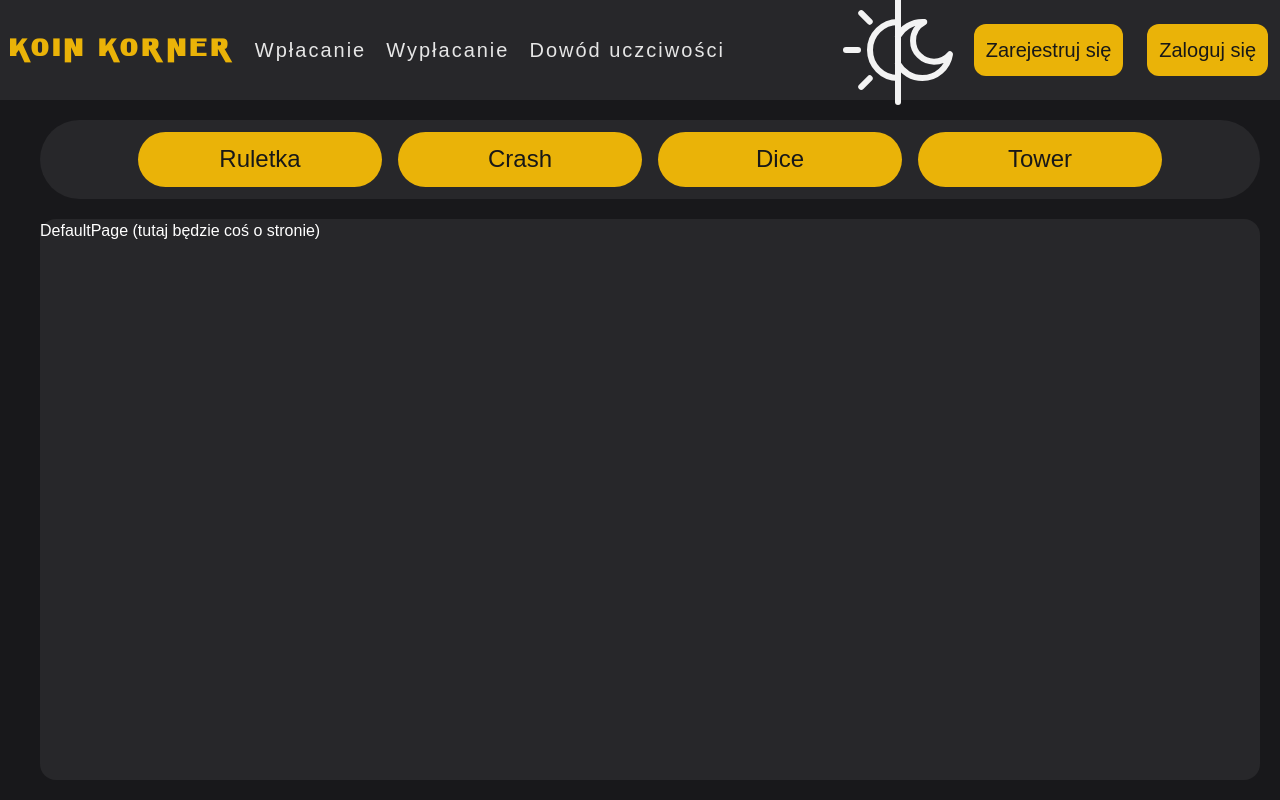
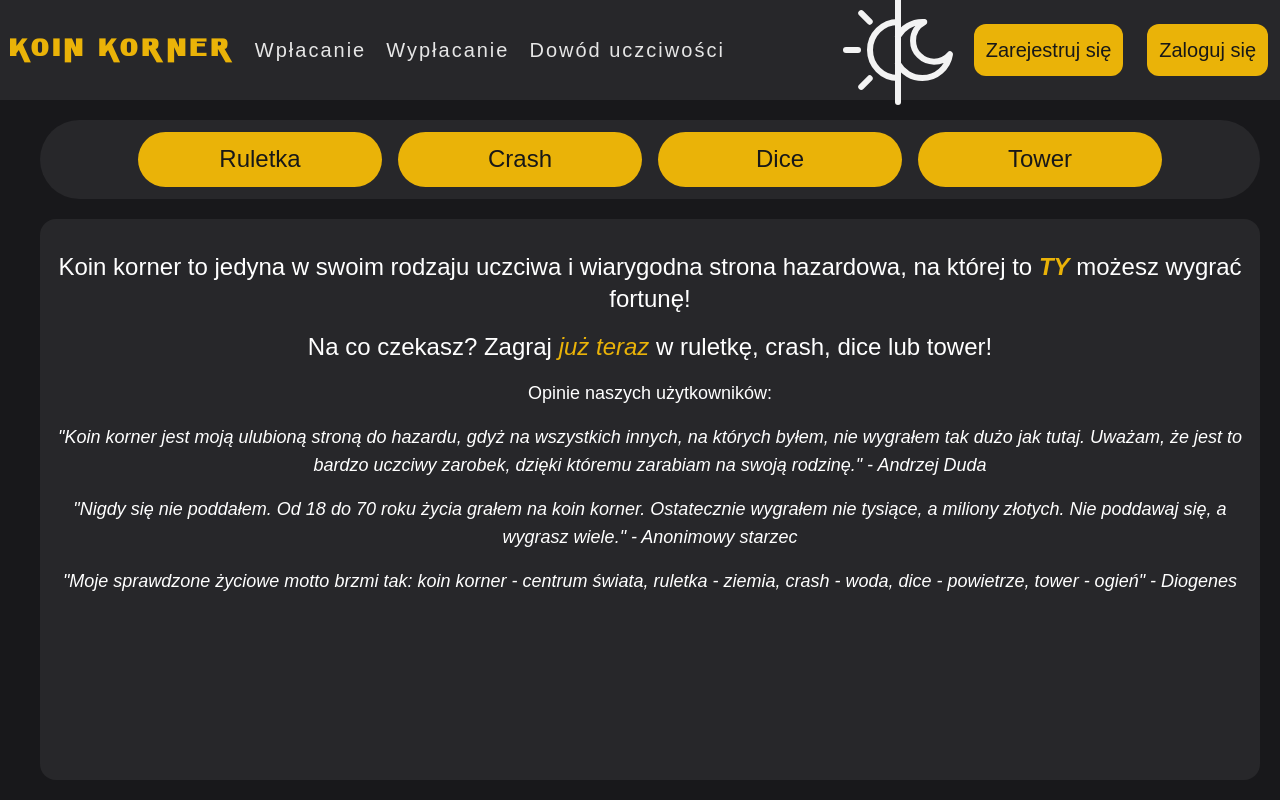
Before and after one commit to makla12/Koin-korner, a Next.js app in the folder client/: page / in a window 1280 px wide. Built offline with nearby package versions, Linux system fonts and the light colour scheme.

Commit message:
default page

```diff
--- a/client/components/elements/Chat.jsx
+++ b/client/components/elements/Chat.jsx
@@ -67,7 +67,7 @@ function Chat() {
             {socket == undefined ? "Loading..." :
             <div className="flex justify-center items-center w-full p-1">
                 <input type="text" id="messageInput" className="
-                    w-10/12 h-full rounded-lg mr-1 p-1
+                    w-10/12 h-full rounded-lg mr-1 p-2
                     text-base bg-[#a0a1a3] dark:bg-[#5d6066]"
                 />
 
--- a/client/components/pages/DefaultPage.jsx
+++ b/client/components/pages/DefaultPage.jsx
@@ -7,7 +7,15 @@ function DefaultPage() {
         <MainNav/>
         <div className="flex justify-between items-center p-5 h-[87.5vh]">
             <GameContainer>
-                <div>DefaultPage (tutaj będzie coś o stronie)</div>
+                <div className="p-4 text-center">
+                    <h2 className="text-2xl my-4">Koin korner to jedyna w swoim rodzaju uczciwa i wiarygodna strona hazardowa, na której to <i className="font-bold dark:text-yellow-500 text-yellow-600">TY</i> możesz wygrać fortunę!</h2>
+                    <h2 className="text-2xl my-4">Na co czekasz? Zagraj <i className="dark:text-yellow-500 text-yellow-600">już teraz</i> w ruletkę, crash, dice lub tower!</h2>
+
+                    <p className="text-lg">Opinie naszych użytkowników:</p>
+                    <p className="text-lg italic my-4">"Koin korner jest moją ulubioną stroną do hazardu, gdyż na wszystkich innych, na których byłem, nie wygrałem tak dużo jak tutaj. Uważam, że jest to bardzo uczciwy zarobek, dzięki któremu zarabiam na swoją rodzinę." - Andrzej Duda</p>
+                    <p className="text-lg italic my-4">"Nigdy się nie poddałem. Od 18 do 70 roku życia grałem na koin korner. Ostatecznie wygrałem nie tysiące, a miliony złotych. Nie poddawaj się, a wygrasz wiele." - Anonimowy starzec</p>
+                    <p className="text-lg italic my-4">"Moje sprawdzone życiowe motto brzmi tak: koin korner - centrum świata, ruletka - ziemia, crash - woda, dice - powietrze, tower - ogień" - Diogenes</p>
+                </div>
             </GameContainer>
         </div>
     </>
```
